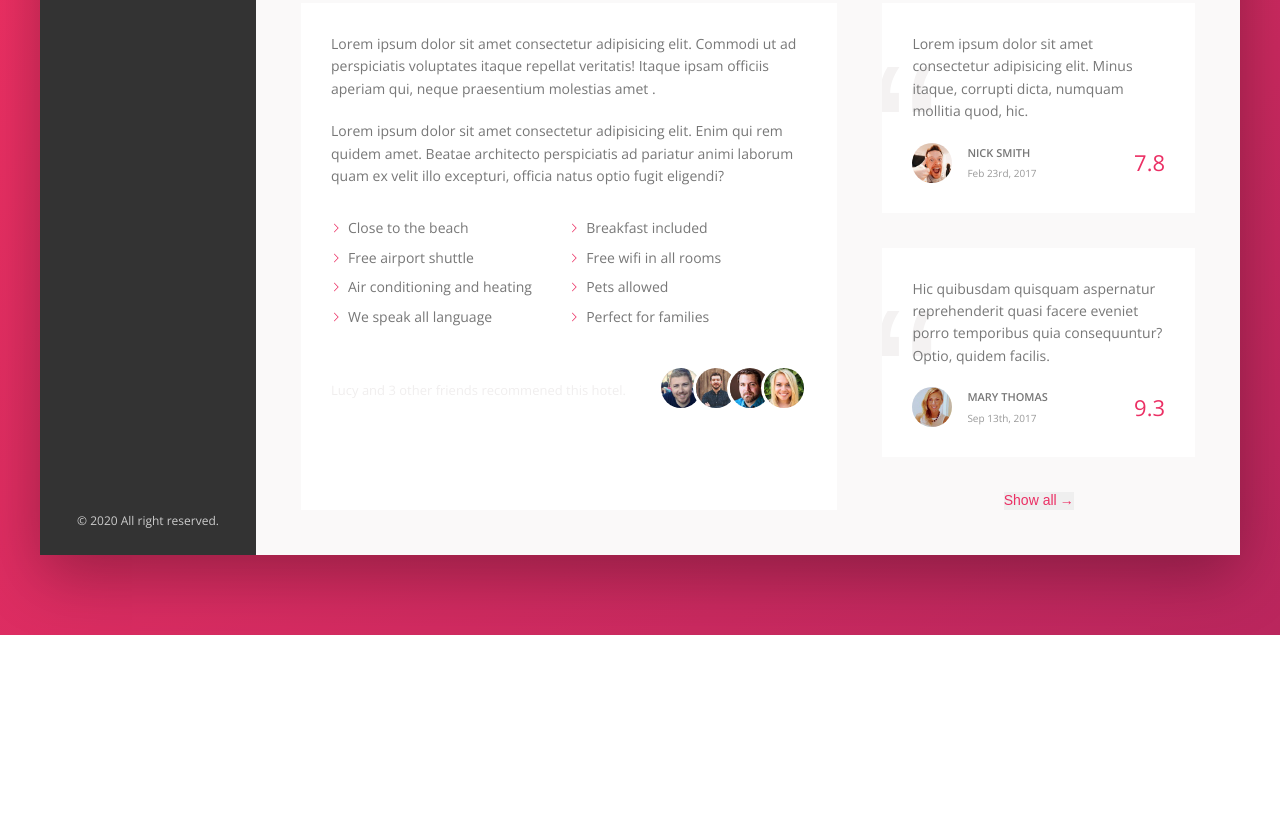
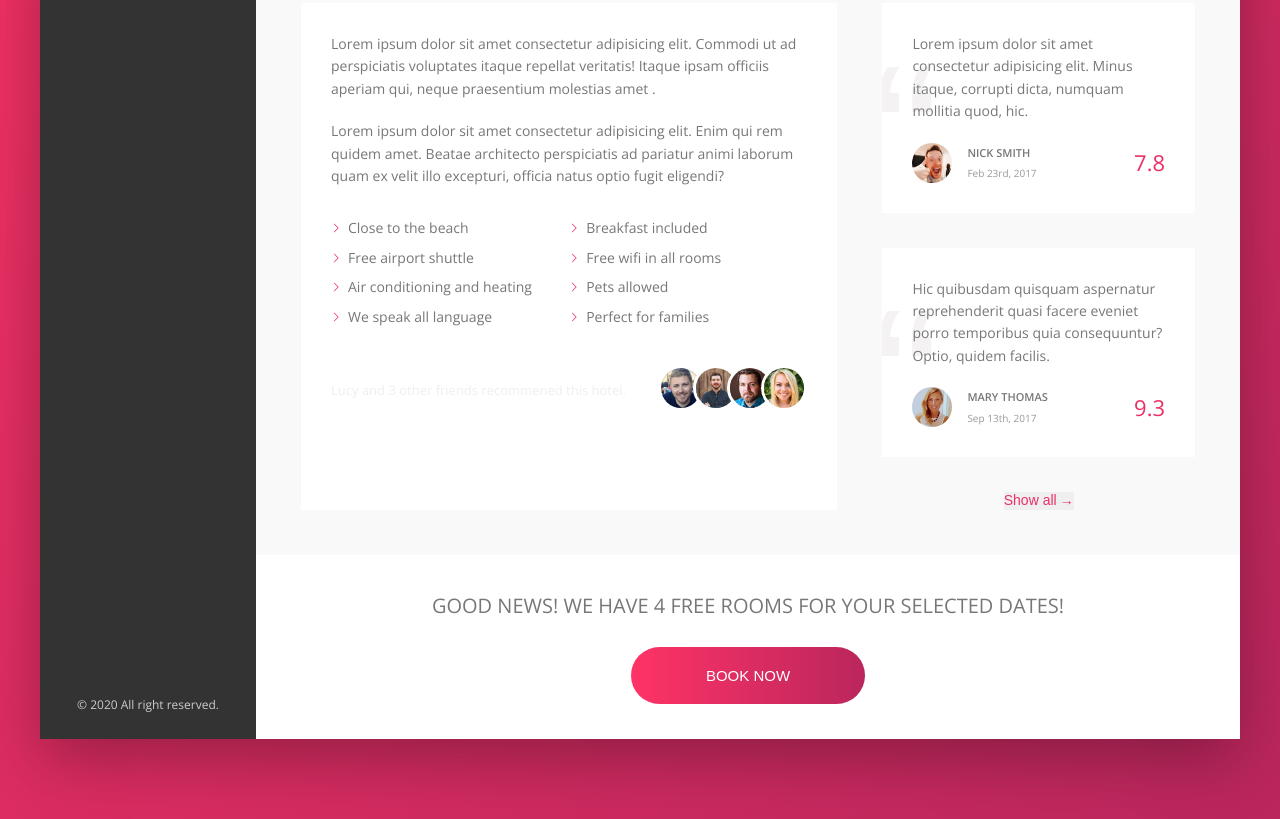
Before and after one commit to yukijina/trilly, a website: page index.html in a window 1280 px wide. Shown: the part 644-1463 px from the top of the page. Before the commit the page ends 1279 px from the top, so only its background shows below. Drawn offline with nearby package versions, Linux system fonts and the light colour scheme.

Commit message:
update the bottom section - button animation

```diff
--- a/index.html
+++ b/index.html
@@ -175,7 +175,7 @@
                             </div>
                         </div>
 
-                        <figure class="user-reviews">
+                        <div class="user-reviews">
                           <figure class="review">
                             <blockquote class="review__text">
                               Lorem ipsum dolor sit amet consectetur adipisicing elit. Minus itaque, corrupti dicta, numquam mollitia quod, hic.
@@ -204,8 +204,20 @@
                             </figcaption>
                           </figure>
                           <button class="btn-inline">Show all<span>&rarr;</span></button>
-                        </figure>
-                    </div>
+                        </div>
+                    </div>  <!--  the end of details -->
+
+                    <!-- CTA -->
+                    <div class="cta">
+                        <h2 class="cta__book-now">
+                          Good news! We have 4 free rooms for your selected dates!
+                        </h2>
+
+                        <button class="btn">
+                          <span class="btn__visible">Book now</span>
+                          <span class="btn__invisible">Only 4 rooms left</span>
+                        </button>
+                      </div>
                 </main>
             </div>
         </div>
--- a/sass/_component.scss
+++ b/sass/_component.scss
@@ -461,3 +461,74 @@
   }
 
 }
+
+//CALL TO ACTION
+.cta {
+  padding: 3.5rem 0;
+  text-align: center;
+
+  &__book-now {
+    font-size: 2rem;
+    font-weight: 300;
+    text-transform: uppercase;
+    margin-bottom: 2.5rem;
+  }
+}
+
+// CALL TO ACTION
+.btn {
+  font-size: 1.5rem;
+  font-weight: 300;
+  text-transform: uppercase;
+  border-radius: 100px;
+  border: none;
+  background-image: linear-gradient(to right, var(--color-primary-light), var(--color-primary-dark));
+  color: #fff;
+  position: relative;
+  //invisible btn text is overflow. So setting by overflow: hidden, we can hide the invisible button
+  //the code bleow, text color is white so you can't see the btn before setting overflow but if you change tht color to red, you can see the btn.
+  overflow: hidden;
+  cursor: pointer;
+
+  // btn's child (&__visible and &__invisible)
+  & > * {
+    display: inline-block;
+    height: 100%;
+    width: 100%;
+    transition: all .2s;
+  }
+
+  &__visible {
+    padding: 2rem 7.5rem;
+  }
+
+  &__invisible {
+    display: inline-block;
+    //same padding as the above - but text overflow so set 0 to the vertical padding
+    padding: 2rem 0;
+    position: absolute;
+    left: 0;
+    // this makes button moves up exactly the same size of the button
+    top: -100%;
+  }
+
+  &:hover {
+    background-image: linear-gradient(to left, var(--color-primary-light), var(--color-primary-dark));
+  }
+
+  &:hover &__visible {
+    //this time, we don't use position absolute.
+    //hight for btn is set 100%. So it transition 100% height.
+    transform: translateY(100%);
+  }
+
+  &:hover &__invisible {
+      top: 0;
+  }
+
+  &:focus {
+    outline: none;
+    animation: pulsate 1s infinite;
+  }
+
+}
```
Also changed, not shown: css/style.css.
